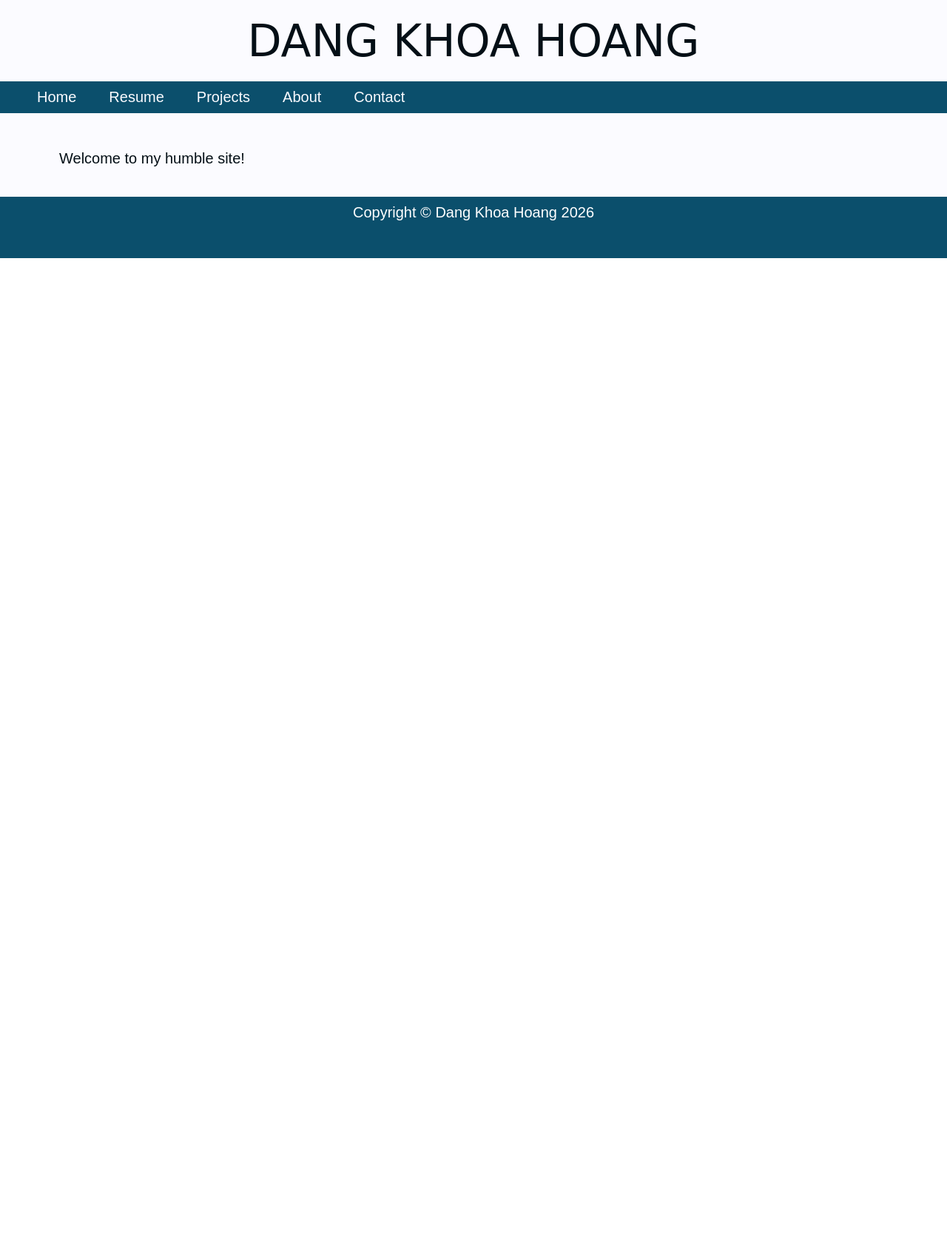
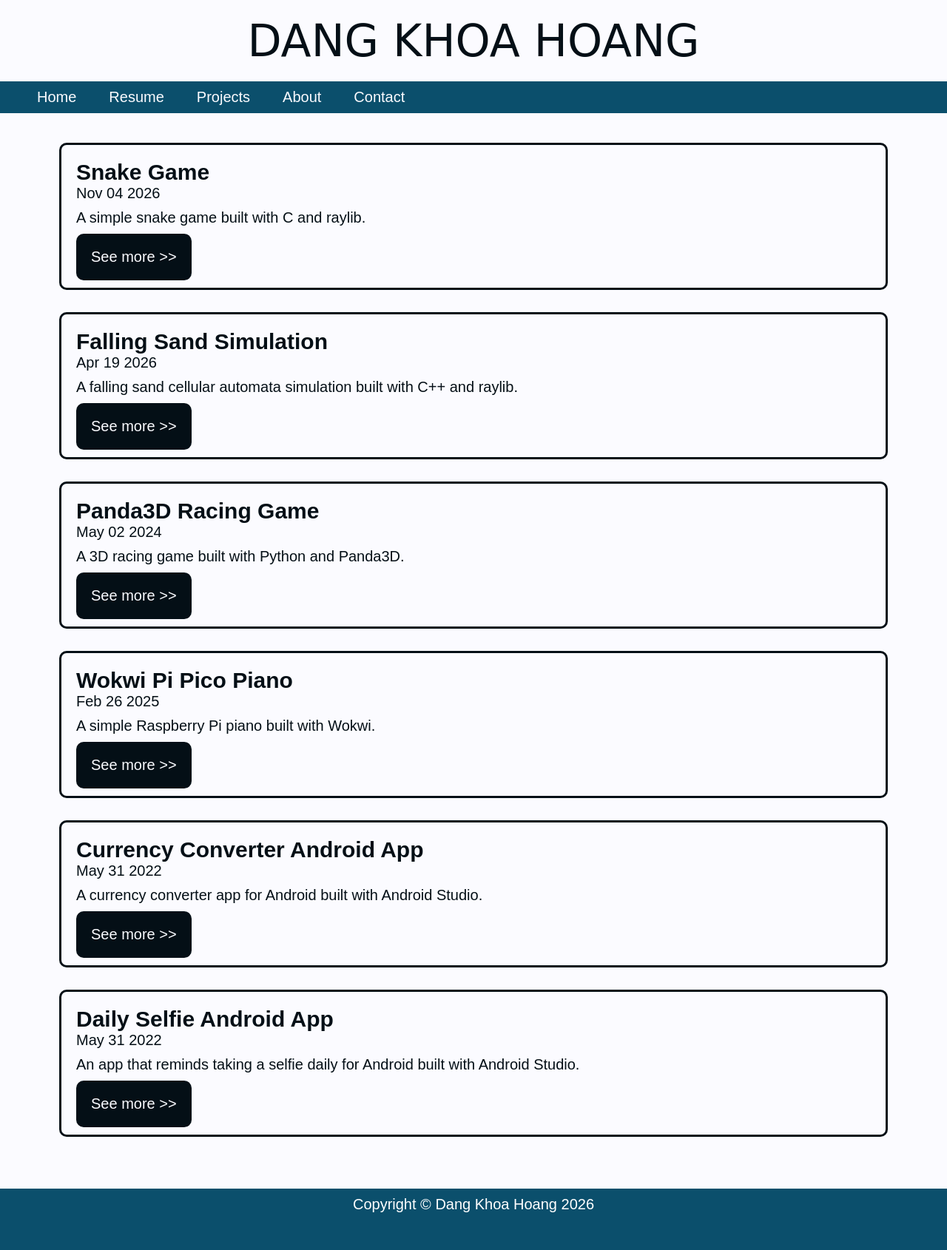
Before and after one commit to KhoaHoang2001/Portfolio, a plain HTML site: page index.html in a window 1280 px wide. Shown: the whole page at 74% size. Before the commit the page ends 800 px from the top, so only its background shows below. Drawn offline with Linux system fonts and the light colour scheme.

Commit message:
Revised Resume and Projects section

```diff
--- a/home.html
+++ b/home.html
@@ -1 +1,3 @@
-<p>Welcome to my humble site!</p>
+
+<img id="about_image" src="image.jpg">
+<p>Hello and welcome to my humble site!</p>
--- a/navbar.html
+++ b/navbar.html
@@ -1,5 +1,5 @@
-<button onclick="display_content('home')">Home</button>
-<button onclick="display_content('resume')">Resume</button>
-<button onclick="display_content('projects')">Projects</button>
-<button onclick="display_content('about')">About</button>
-<button onclick="display_content('contact')">Contact</button>
+<button href="#Home" onclick="display_content('home')">Home</button>
+<button href="#Resume" onclick="display_content('resume')">Resume</button>
+<button href="#Projects" onclick="display_content('projects')">Projects</button>
+<button href="#About" onclick="display_content('about')">About</button>
+<button href="#Contact" onclick="display_content('contact')">Contact</button>
--- a/projects.html
+++ b/projects.html
@@ -1 +1,89 @@
-Here are my projects
+<style>
+    .project_article {
+        padding: 10px 20px;
+        border: solid 3px #040f16;
+        border-radius: 10px;
+        align-content: end;
+        margin-bottom: 30px;
+    }
+
+    .project_article * {
+        margin-top: 10px;
+        font-family: sans-serif;
+    }
+
+    .project_article button {
+        padding: 20px 20px;
+        border: 0px;
+        border-radius: 10px;
+        background-color: #040f16;
+        color: #fbfbff;
+        font-size: 20px;
+        transition: background-color 0.5s;
+    }
+
+    .project_article button:hover {
+        background-color: #80858b;
+        cursor: pointer;
+    }
+</style>
+
+<article class="project_article">
+    <header>
+        <h1>Snake Game</h1>
+        <time>Nov 04 2026</time>
+    </header>
+    <p>A simple snake game built with C and raylib.</p>
+    <button onclick="location.href='https://github.com/KhoaHoang2001/SnakeGame'">See more >></button>
+</article>
+
+<article class="project_article">
+    <header>
+        <h1>Falling Sand Simulation</h1>
+        <time>Apr 19 2026</time>
+    </header>
+    <p>A falling sand cellular automata simulation built with C++ and raylib.</p>
+    <button onclick="location.href='https://github.com/KhoaHoang2001/FallingSand'">See more >></button>
+</article>
+
+<article class="project_article">
+    <header>
+        <h1>Panda3D Racing Game</h1>
+        <time>May 02 2024</time>
+    </header>
+    <p>A 3D racing game built with Python and Panda3D.</p>
+    <button onclick="location.href='https://github.com/KhoaHoang2001/3d-racing-game-python'">See more >></button>
+</article>
+
+<article class="project_article">
+    <header>
+        <h1>Wokwi Pi Pico Piano</h1>
+        <time>Feb 26 2025</time>
+    </header>
+    <p>A simple Raspberry Pi piano built with Wokwi.</p>
+    <button onclick="location.href='https://github.com/KhoaHoang2001/Wokwi-Pi-Pico-Piano'">See more >></button>
+</article>
+
+<article class="project_article">
+    <header>
+        <h1>Currency Converter Android App</h1>
+        <time>May 31 2022</time>
+    </header>
+    <p>A currency converter app for Android built with Android Studio.</p>
+    <button onclick="location.href='https://github.com/KhoaHoang2001/Wokwi-Pi-Pico-Piano'">See more >></button>
+</article>
+
+<article class="project_article">
+    <header>
+        <h1>Daily Selfie Android App</h1>
+        <time>May 31 2022</time>
+    </header>
+    <p>An app that reminds taking a selfie daily for Android built with Android Studio.</p>
+    <button onclick="location.href='https://github.com/KhoaHoang2001/DailySelfie'">See more >></button>
+</article>
+
+<script>
+    function add_new_project_article(name, time, description) {
+        document.getElementById("content-section").innerHTML += "<article class='project_article'><header><h1>" + name + "<time>" + time + "</time></header><p>" + description + "<button>See more >></button></article>"
+    }
+</script>
--- a/script.js
+++ b/script.js
@@ -32,4 +32,4 @@ function display_content(content) {
 }
 
 load_content_from_file("navbar.html", document.getElementById("navbar"))
-display_content("home")
+display_content("projects")
--- a/style.css
+++ b/style.css
@@ -83,18 +83,18 @@ textarea {
     font-size: 20px;
 }
 
-.show_content {
-    animation-name: fade_in;
-    animation-duration: 2s;
+#about_image {
+    width: 300px;
+    height: 400px;
 }
 
-@keyframes fade_in {
-    from {
-        opacity: 0;
-    }
-    to {
-        opacity: 1;
-    }
+.about_block_section {
+    border: #040f16;
+}
+
+.about_block_header {
+    background-color: #040f16;
+    color: #fbfbff;
 }
 
 .contact_icon {
```
Also changed, not shown: about.html (+13 -1 lines), projecttab.html (added, +8 -0 lines), resume.html (+1 -1 lines), 1 other file.
